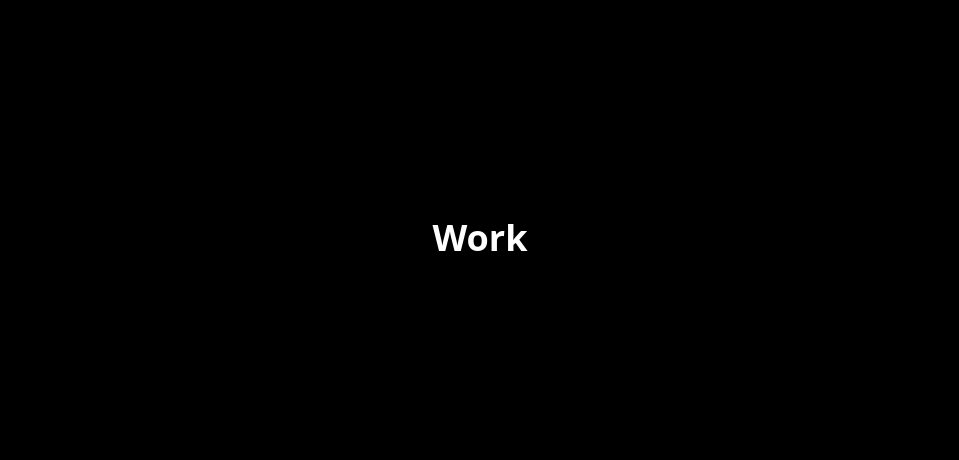
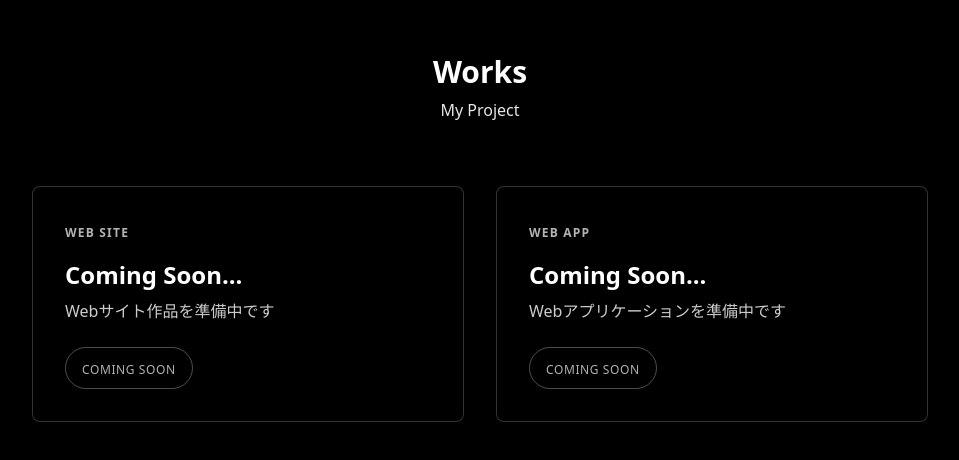
Before and after one commit to izoizo2000/portfolio-site, a Next.js app: page / in a window 1280 px wide. Shown: the part 2562-3022 px from the top of the page, without its empty margins (160-1119 px from the left). Built offline with nearby package versions, Linux system fonts and the light colour scheme.

Commit message:
feat: ワークスを準備

```diff
--- a/src/components/sections/WorkSection.tsx
+++ b/src/components/sections/WorkSection.tsx
@@ -1,10 +1,54 @@
+import { WORKS } from "@/lib/constants/works";
+
 export function WorkSection() {
     return (
         <section
-            id="work"
+            id="works"
             className="h-screen snap-start snap-always flex flex-col items-center justify-center relative"
-            >
-                <h1 className="text-4xl font-bold text-white">Work</h1>
-            </section>
+        >
+            {/* タイトル */}
+            <div className="mb-16 text-center">
+                <h2 className="text-3xl font-bold text-white drop-shadow-[0_2px_6px_rgba(0,0,0,0.9)]">
+                    Works
+                </h2>
+                <p className="text-white/90 mt-2 drop-shadow-[0_1px_4px_rgba(0,0,0,0.9)]">
+                    My Project
+                </p>
+            </div>
+
+            {/* 作品カード */}
+            <div className="grid grid-cols-1 md:grid-cols-2 gap-8 w-full max-w-4xl">
+                {WORKS.map(({ id, title, category, description, isComingSoon }) => (
+                    <div
+                        key={id}
+                        className="group p-8 bg-black/30 border border-white/20 rounded-lg hover:border-white/50 hover:bg-black/40 transition-all duration-300"
+                    >
+                        {/* カテゴリラベル */}
+                        <span className="text-xs font-bold text-white/70 uppercase tracking-widest drop-shadow-[0_1px_4px_rgba(0,0,0,0.9)]">
+                            {category === 'website' ? 'Web Site' : "Web App"}
+                        </span>
+
+                        {/* タイトル */}
+                        <h3 className="text-2xl font-bold text-white mt-4 drop-shadow-[0_1px_4px_rgba(0,0,0,0.9)]">
+                            {title}
+                        </h3>
+
+                        {/* 説明 */}
+                        <p className="text-white/80 mt-2 drop-shadow-[0_1px_4px_rgba(0,0,0,0.9)]">
+                            {description}
+                        </p>
+
+                        {/* Comming Soon バッジ */}
+                        {isComingSoon && (
+                            <div className="mt-6 inline-block px-4 py-2 border border-white/30 rounded-full">
+                                <span className="text-xs text-white/70 uppercase tracking-wider">
+                                    Coming Soon
+                                </span>
+                            </div>
+                        )}
+                    </div>
+                ))}
+            </div>
+        </section>
     );
 }
--- /dev/null
+++ b/src/lib/constants/works.ts
@@ -0,0 +1,28 @@
+export interface WorkItem {
+    id: string;
+    title: string;
+    category: 'website' | 'webapp';
+    description: string;
+    image?: string;
+    url: string;
+    isComingSoon: boolean;
+}
+
+export const WORKS: WorkItem[] = [
+    {
+        id: 'website-1',
+        title: 'Coming Soon...',
+        category: 'website',
+        description: 'Webサイト作品を準備中です',
+        url: '#',
+        isComingSoon: true,
+    },
+    {
+        id: 'webapp-1',
+        title: 'Coming Soon...',
+        category: 'webapp',
+        description: 'Webアプリケーションを準備中です',
+        url: '#',
+        isComingSoon: true,
+    }
+];
```
